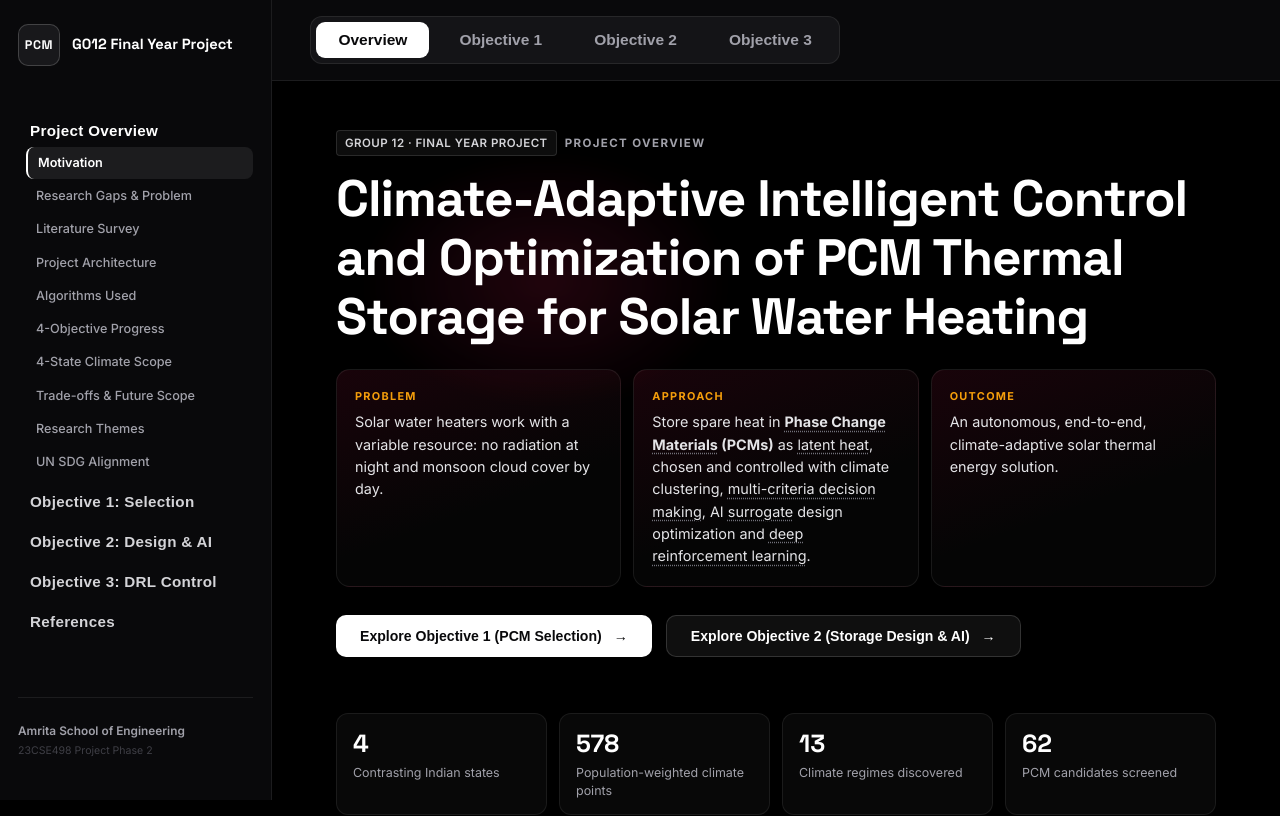
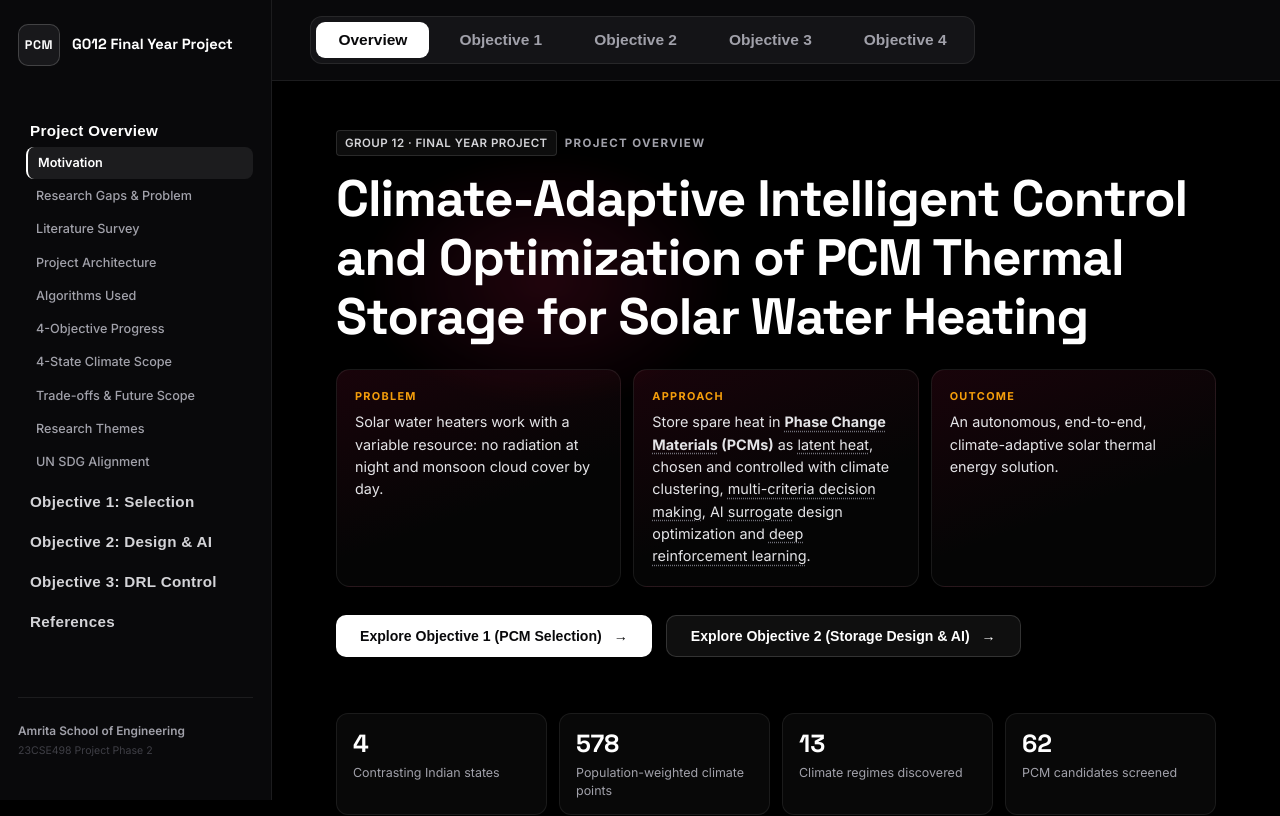
Before and after one commit to Final-year-project-G12/Documentation-Portal, a React (Create React App) app: page /#/overview in a window 1280 px wide. Shown: the top 816 px of the page. Built offline with nearby package versions, Linux system fonts and the light colour scheme.

Commit message:
feat(nav): route Objective 4 and add it to the top navigation

```diff
--- a/src/App.js
+++ b/src/App.js
@@ -4,6 +4,7 @@ import OverviewPage from "./pages/OverviewPage";
 import Objective1Page from "./pages/Objective1Page";
 import Objective2Page from "./pages/Objective2Page";
 import Objective3Page from "./pages/Objective3Page";
+import Objective4Page from "./pages/Objective4Page";
 import ReferencesPage from "./pages/ReferencesPage";
 import { DEFAULT_PAGE, getPage, parseHash, buildHash } from "./data/navigation";
 
@@ -69,7 +70,8 @@ function App() {
       {route.page === "overview" && <OverviewPage onNavigate={navigateTo} />}
       {route.page === "objective1" && <Objective1Page />}
       {route.page === "objective2" && <Objective2Page />}
-      {route.page === "objective3" && <Objective3Page />}
+      {route.page === "objective3" && <Objective3Page onNavigate={navigateTo} />}
+      {route.page === "objective4" && <Objective4Page />}
       {route.page === "references" && <ReferencesPage />}
     </PortalLayout>
   );
--- a/src/components/PortalLayout.js
+++ b/src/components/PortalLayout.js
@@ -46,6 +46,13 @@ function PortalLayout({ currentPage, onNavigate, children }) {
               >
                 <span>Objective 3</span>
               </button>
+
+              <button
+                className={`top-nav-btn ${currentPage === "objective4" ? "active" : ""}`}
+                onClick={() => onNavigate("objective4")}
+              >
+                <span>Objective 4</span>
+              </button>
             </nav>
           </div>
 
--- a/src/styles/global.css
+++ b/src/styles/global.css
@@ -3198,3 +3198,7 @@ h3 {
 .ui-gain-fill.neg { background: var(--accent-amber); }
 .ui-gain-val { text-align: right; color: #ffffff; font-family: 'Space Grotesk', sans-serif; font-weight: 600; }
 @media (prefers-reduced-motion: reduce) { .ui-gain-fill { animation: none !important; } }
+
+/* Objectives 3 & 4 — highlight the selected controller / arm row */
+.data-table tr.row-best td { background: rgba(136, 19, 55, 0.18); color: #ffffff; }
+.data-table tr.row-best td:first-child { box-shadow: inset 3px 0 0 var(--accent-ruby); }
```
